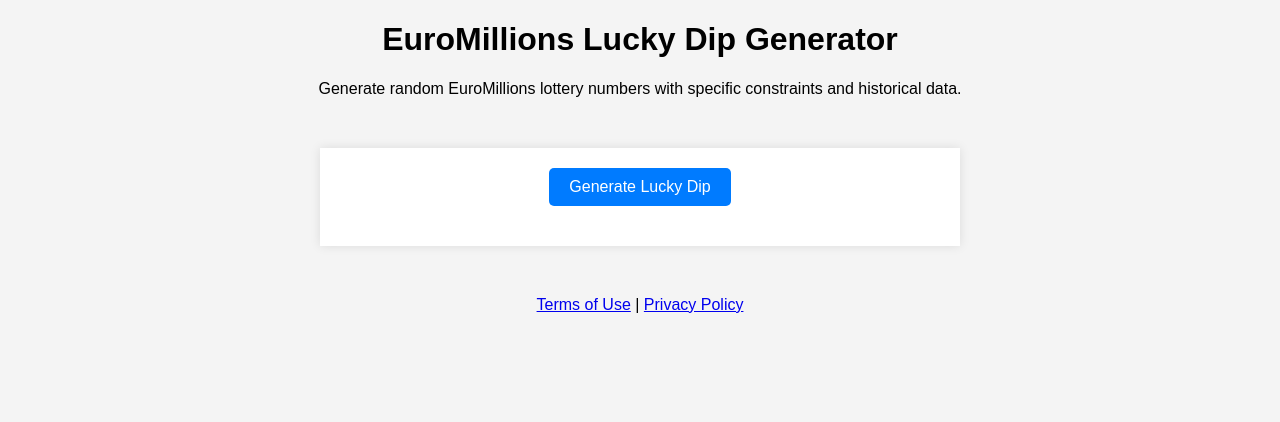
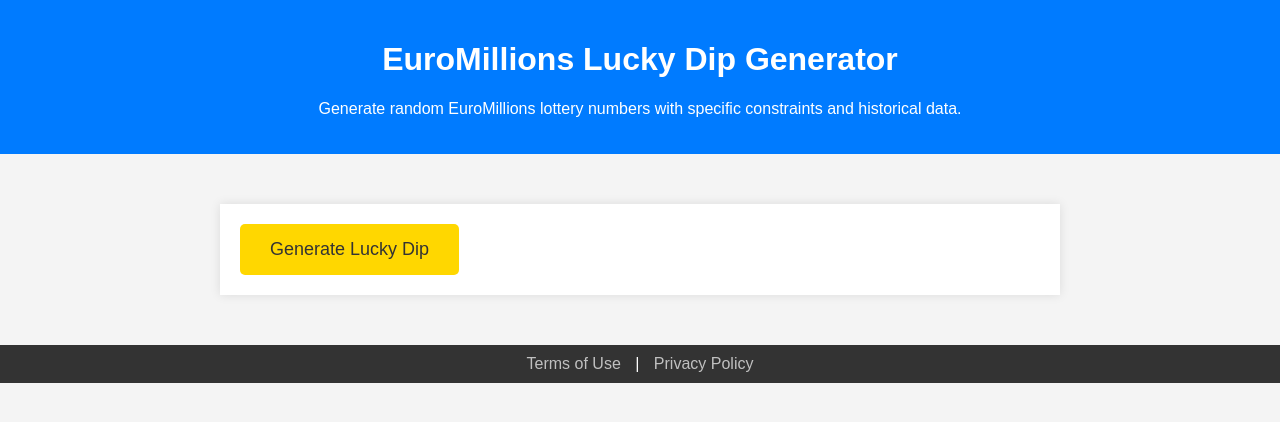
Before and after one commit to userVatsal/euromillions-lucky-dip-generator, a plain HTML site: page index.html in a window 1280 px wide. Drawn offline with Linux system fonts and the light colour scheme.

Commit message:
Update styles.css

```diff
--- a/styles.css
+++ b/styles.css
@@ -1,14 +1,20 @@
-
 body {
     font-family: Arial, sans-serif;
-    text-align: center;
     background-color: #f4f4f4;
     margin: 0;
     padding: 0;
+    color: #333;
+}
+
+header {
+    background-color: #007bff;
+    color: #fff;
+    padding: 20px;
+    text-align: center;
 }
 
 main {
-    max-width: 600px;
+    max-width: 800px;
     margin: 50px auto;
     padding: 20px;
     background-color: #fff;
@@ -16,25 +22,37 @@ main {
 }
 
 button {
-    padding: 10px 20px;
-    font-size: 16px;
+    padding: 15px 30px;
+    font-size: 18px;
     cursor: pointer;
-    background-color: #007bff;
-    color: #fff;
+    background-color: gold;
+    color: #333;
     border: none;
     border-radius: 5px;
     transition: background-color 0.3s;
 }
 
 button:hover {
-    background-color: #0056b3;
-}
-
-#result {
-    margin-top: 20px;
-    font-size: 18px;
+    background-color: #b8860b;
 }
 
 #result h3 {
-    color: #333;
+    color: deepblue;
 }
+
+footer {
+    text-align: center;
+    padding: 10px;
+    background-color: #333;
+    color: #fff;
+}
+
+footer a {
+    color: silver;
+    text-decoration: none;
+    margin: 0 10px;
+}
+
+footer a:hover {
+    text-decoration: underline;
+}
```
